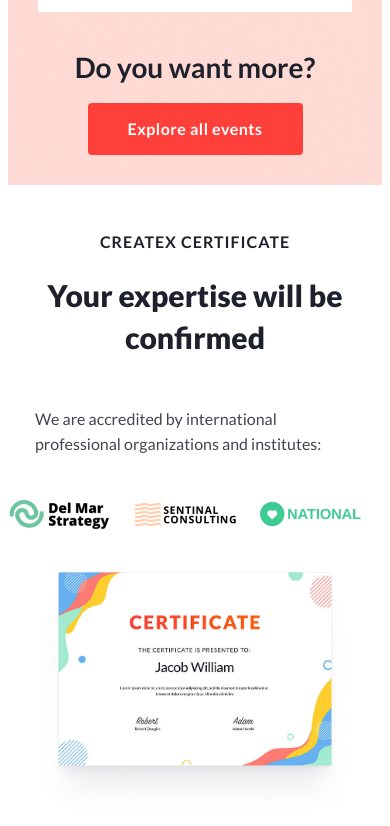
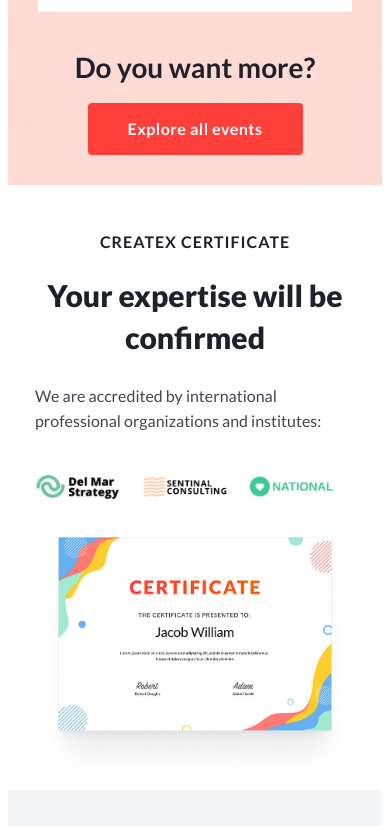
Before and after one commit to Chaplinskaya/createx, a website: page src/index.html in a window 390 px wide. Shown: the part 5206-6032 px from the top of the page. Drawn offline with nearby package versions, Linux system fonts and the light colour scheme; files that its build step writes are made by us from their sources.

Commit message:
edit media

```diff
--- a/src/index.html
+++ b/src/index.html
@@ -282,11 +282,11 @@
                             <div class="certificate__block_icons-icon"><img src="img/logo-2.png"></div>
                         </div>
                     </div>
-                    <div class="certificate__wrapper_img">
-                        <img src="img/sertificat.png" alt="certificate">
-                    </div>
+
                 </div>
-
+                <div class="certificate__wrapper_img">
+                    <img src="img/sertificat.png" alt="sertificat">
+                </div>
             </div>
 
         </div>
--- a/src/sass/blocks/_certificate.scss
+++ b/src/sass/blocks/_certificate.scss
@@ -3,20 +3,17 @@
 
     &__wrapper {
         position: relative;
+        display: flex;
+        justify-content: space-between;
 
 
         &_img {
-
+            width: 705px;
+            height: 500px;
             position: absolute;
-            top: 0px;
-            right: 0;
-
-
-            img {
-                width: 705px;
-                max-width: 100%;
-
-            }
+            top: 100px;
+            right: 60px;
+            object-fit: cover;
         }
     }
 
--- a/src/sass/blocks/_media.scss
+++ b/src/sass/blocks/_media.scss
@@ -81,10 +81,17 @@
         padding: 70px 0;
 
         &__wrapper_img {
+            left: 340px;
+            top: 70px;
 
 
+            img {
+                width: 90%;
+            }
+        }
 
-            img {}
+        &__block_icons-icon {
+            padding-right: 15px;
         }
     }
 }
@@ -229,10 +236,14 @@
     }
 
     .certificate {
-        padding: 70px 0;
+        padding: 50px 0;
 
         &__block {
             width: 50%;
+
+            &_text {
+                padding-top: 5px;
+            }
 
             &_icons {
                 width: 70%;
@@ -243,12 +254,19 @@
             }
         }
 
-        &__wrapper_img {
-            top: 0px;
+        &__wrapper {
+            justify-content: center;
 
 
+            &_img {
+                position: static;
+                width: 100%;
+                height: 100%;
+            }
+
             img {
-                max-width: 100%;
+                width: 100%;
+                display: block;
             }
         }
     }
```
Also changed, not shown: dist/css/style.min.css, dist/index.html, 1 other file.
